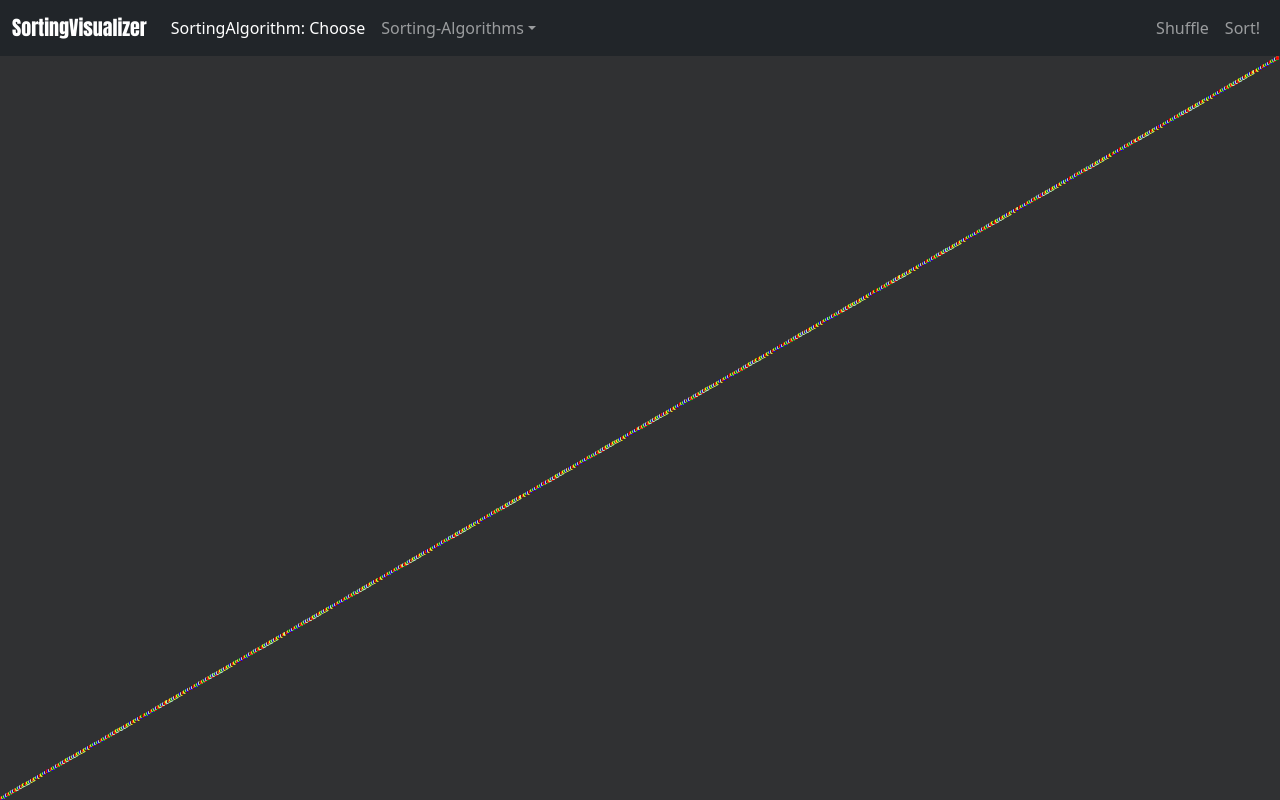
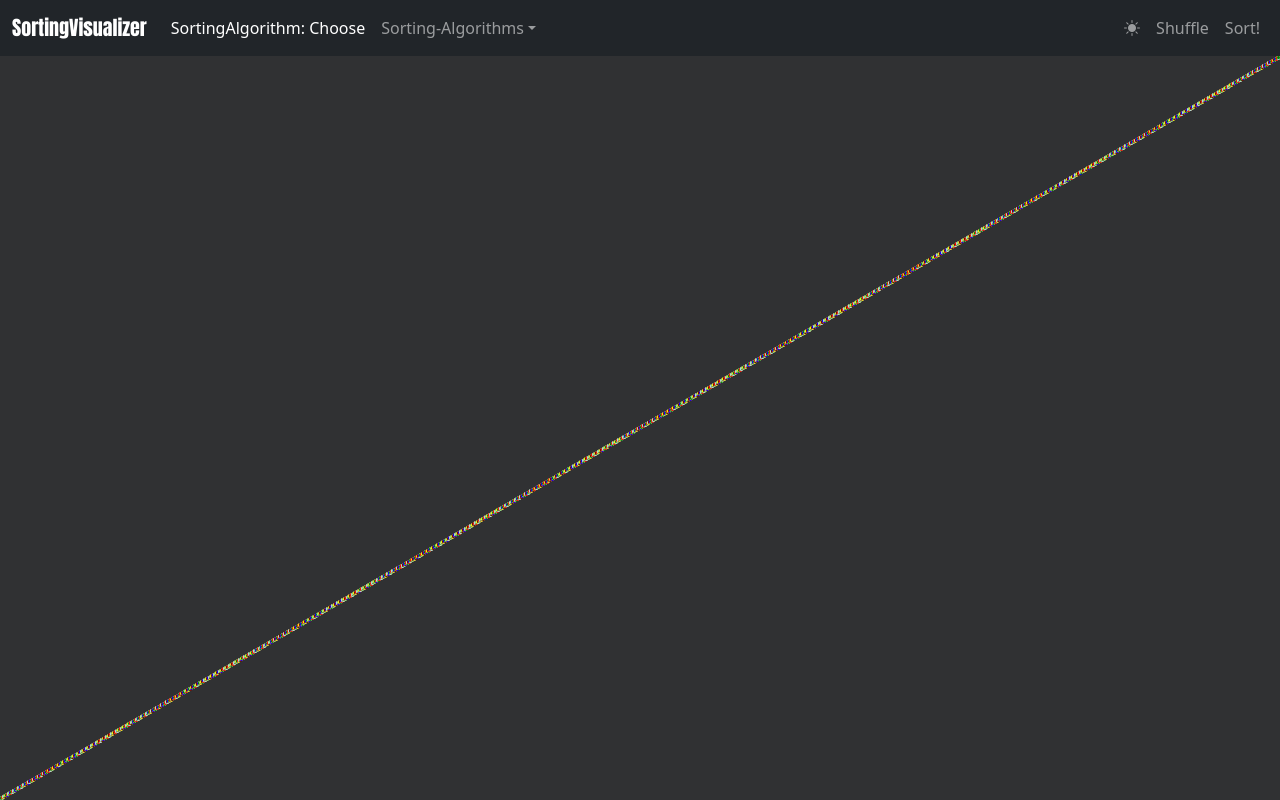
Before and after one commit to Shivam0311Pandey/Sorting-Visualizer, a React (Create React App) app: page / in a window 1280 px wide. Built offline with nearby package versions, Linux system fonts and the light colour scheme; the HTML template or start-up script is replaced by a standard one.

Commit message:
mode and refactor

```diff
--- a/package.json
+++ b/package.json
@@ -7,6 +7,7 @@
     "@testing-library/react": "^12.1.2",
     "@testing-library/user-event": "^13.5.0",
     "bootstrap": "^5.1.3",
+    "bootstrap-icons": "^1.7.2",
     "react": "^17.0.2",
     "react-bootstrap": "^2.1.0",
     "react-dom": "^17.0.2",
--- a/public/index.html
+++ b/public/index.html
@@ -10,6 +10,7 @@
       content="Web site created using create-react-app"
     />
     <link rel="apple-touch-icon" href="%PUBLIC_URL%/logoSV.png" />
+
     <link
       rel="stylesheet"
       href="https://cdn.jsdelivr.net/npm/bootstrap@5.1.3/dist/css/bootstrap.min.css"
--- a/src/App.js
+++ b/src/App.js
@@ -1,16 +1,13 @@
 import 'bootstrap/dist/css/bootstrap.min.css';
 import Navbar from './navbar';
 import SortingVisualizer from './sortingVisualizer';
-import { useState } from 'react';
 
 function App() {
 
-  const[isSorting, setIsSorting] = useState(false);
-
   return (
     <div className="App">
-      < Navbar isSorting ={isSorting}  />
-      < SortingVisualizer isSorting ={isSorting} setIsSorting={setIsSorting} />
+      < Navbar />
+      < SortingVisualizer />
     </div>
   );
 }
--- a/src/algorithms/bubblesort.js
+++ b/src/algorithms/bubblesort.js
@@ -1,8 +1,9 @@
+import swap from "./utility";
+
 const BubbleSort = (array) => {
     let isSorted = false;
 	let i=0;
     console.log(array);
-    let idx=0;
     const node = document.querySelectorAll('.point');
     function bsort(){
         isSorted = true;
@@ -24,9 +25,3 @@
 }
 
 export default BubbleSort;
-
-function swap(i, j, array){
-    const temp = array[i];
-    array[i]=array[j];
-    array[j]=temp;
-}
--- a/src/algorithms/heapsort.js
+++ b/src/algorithms/heapsort.js
@@ -1,19 +1,14 @@
 import swap from "./utility";
 
-const HeapSort = (array) => {
+const HeapSort = (array, size) => {
     const node = document.querySelectorAll('.point');
+    const x = size> 5000? 0: size>2500? 1.25:1.75;
+    let num=0;
     buildMaxHeap(array);
     for(let i=array.length-1; i>0; i--){
         swap(0, i, array);
-        hsort(0, i, array[0], array[i]);
+        nsort(0, i, array[0], array[i]);
         shiftDown(array, 0, i-1);
-    }
-
-    function hsort(firstIdx, secondIdx, arrayFirst, arraySecond){
-        setTimeout(()=>{
-            node[firstIdx].style.bottom = `${arrayFirst}px`;
-            node[secondIdx].style.bottom = `${arraySecond}px`;
-        }, 0);
     }
 
     function buildMaxHeap(array){
@@ -21,6 +16,14 @@
         for(let currentIdx = lastParent; currentIdx>=0; currentIdx--){
             shiftDown(array, currentIdx, array.length-1)
         }
+    }
+
+    function nsort(i, j, arrI, arrJ){
+        setTimeout(()=>{
+            node[i].style.bottom = `${arrI}px`;
+            node[j].style.bottom = `${arrJ}px`;
+        }, x*num);
+        num++;
     }
 
     function shiftDown(array, currentIdx, endIdx){
@@ -36,7 +39,7 @@
             }
             if(array[toSwapIdx]>array[currentIdx]){
                 swap(toSwapIdx, currentIdx, array);
-                hsort(toSwapIdx, currentIdx, array[toSwapIdx], array[currentIdx]);
+                nsort(toSwapIdx, currentIdx, array[toSwapIdx], array[currentIdx]);
                 currentIdx = toSwapIdx;
                 childOneIdx = currentIdx*2+1;
             }
@@ -49,7 +52,3 @@
 }
 
 export default HeapSort;
-
-// function swap(){
-
-// }
--- a/src/algorithms/quicksort.js
+++ b/src/algorithms/quicksort.js
@@ -1,6 +1,10 @@
-const QuickSort = (array) => {
+import swap from "./utility";
+
+const QuickSort = (array, size) => {
 
     const node = document.querySelectorAll('.point');
+    const x = size> 5000? 0: size>2500? 1.25:1.75;
+    let num=0;
     quickSortHelper(array, 0, array.length-1);
 
     function quickSortHelper(array, startIdx, endIdx){
@@ -13,13 +17,13 @@
         while(leftIdx <= rightIdx){
             if(array[leftIdx]>array[pivot] && array[rightIdx]<array[pivot]){
                 swap(leftIdx, rightIdx, array);
-                qsort(leftIdx, rightIdx, array[leftIdx], array[rightIdx]);
+                nsort(leftIdx, rightIdx, array[leftIdx], array[rightIdx]);
             }
             if(array[leftIdx] <= array[pivot]) leftIdx++;
             if(array[rightIdx] >= array[pivot]) rightIdx--;
         }
         swap(pivot, rightIdx, array);
-        qsort(pivot, rightIdx, array[pivot], array[rightIdx]);
+        nsort(pivot, rightIdx, array[pivot], array[rightIdx]);
         const isLeftSmaller = rightIdx-1-startIdx < endIdx-(1+rightIdx);
         if(isLeftSmaller){
             quickSortHelper(array, startIdx, rightIdx-1);
@@ -30,21 +34,14 @@
             quickSortHelper(array, startIdx, rightIdx-1);
         }
     }
-    function qsort(firstIdx, secondIdx, arrayFirst, arraySecond){
+    function nsort(i, j, arrI, arrJ){
         setTimeout(()=>{
-            node[firstIdx].style.bottom = `${arrayFirst}px`;
-            node[secondIdx].style.bottom = `${arraySecond}px`;
-        }, 0);
+            node[i].style.bottom = `${arrI}px`;
+            node[j].style.bottom = `${arrJ}px`;
+        }, x*num);
+        num++;
     }
-
-
     return array;
 }
 
 export default QuickSort;
-
-function swap(i, j, array){
-    const temp = array[i];
-    array[i]=array[j];
-    array[j]=temp;
-}
--- a/src/array.js
+++ b/src/array.js
@@ -5,36 +5,27 @@
 import QuickSort from "./algorithms/quicksort";
 
 
-const useArr = (isSorting, setIsSorting) => {
-    const[size, setSize] = useState(2500);
+const useArr = () => {
     const[arr, setArr] = useState([]);
-    const[incrementX, setIncrementX] =  useState((window.innerWidth-3)/size);
-    const[height, setHeight] = useState(window.innerHeight);
-    const[width, setWidth] = useState(window.innerWidth);
-    //const[navHeight, setNavHeight] = useState(null);
+    const size = window.innerWidth>768? 12500: window.innerWidth>426? 5000:2500;
+    const incrementX =  (window.innerWidth-3)/size;
+    const height = window.innerHeight;
     const [incrementY, setIncrementY] = useState(null);
 
     let shuffledArr = [];
 
     useEffect(() => {
-        console.log(window.innerWidth);
         const nodeHeight= ReactDOM.findDOMNode(document.getElementById('nav-body')).offsetHeight;
         const sortElement = ReactDOM.findDOMNode(document.getElementById('sort'));
         const resetElement = ReactDOM.findDOMNode(document.getElementById('reset'));
-        //setNavHeight(ReactDOM.findDOMNode(document.getElementById('nav-body')).offsetHeight);
         const incY = (height- nodeHeight-3.5)/size;
         setIncrementY((height- nodeHeight-0.1)/size);
-        //setTimeout(()=>{
         createArr(incY);
-        //}, 0);
-
 
         resetElement.onclick = () => {
             if(resetElement.style.cursor === 'pointer'){
                 sortElement.style.cursor = 'default';
-                //console.log()
                 shuffle();
-
             }
 
         };
@@ -51,9 +42,9 @@
                 if(sortalgo === "BubbleSort")
                     shuffledArr = BubbleSort(shuffledArr);
                 else if(sortalgo === "QuickSort")
-                    shuffledArr = QuickSort(shuffledArr);
+                    shuffledArr = QuickSort(shuffledArr, size);
                 else if(sortalgo === "HeapSort")
-                    shuffledArr = HeapSort(shuffledArr);
+                    shuffledArr = HeapSort(shuffledArr, size);
                 setTimeout(() => {
                     sortElement.style.cursor = 'pointer';
                     resetElement.style.cursor = 'pointer';
@@ -63,7 +54,6 @@
     }, []);
 
     const createArr = (incY) =>{
-
         const newArr = [];
         for(let i=0; i<size; i++){
             newArr.push(i*incY);
@@ -73,12 +63,8 @@
     }
 
     const shuffle = () =>{
-
         let idx= shuffledArr.length, temp, index;
-        console.log(idx);
         const node = document.querySelectorAll('.point');
-        console.log(node[idx-1]);
-        console.log(node[0]);
         function req(){
             let i=0;
             while(i<(size/25)){
@@ -103,6 +89,6 @@
 
     }
 
-    return { arr, incrementX, size, width, incrementY };
+    return { arr, incrementX, size, incrementY };
 }
 export default useArr;
--- a/src/index.css
+++ b/src/index.css
@@ -7,7 +7,6 @@
   --Anton: "Anton", sans-serif;
 }
 html, body{
-  background: #303133 !important;
   height: 100%;
   padding: 0;
   margin: 0;
@@ -25,7 +24,7 @@
   position: relative;
   width: 100%;
   bottom: 0;
-  background-color: #303133;
+  /* background-color: #303133; */
   margin: 0;
   padding: 0;
 }
@@ -37,3 +36,7 @@
   width: 3px;
   border-radius: 100%;
 }
+.item:active{
+    background-color: whitesmoke !important;
+    color: black !important;
+}
--- a/src/navbar.js
+++ b/src/navbar.js
@@ -1,36 +1,59 @@
 import * as rb from 'react-bootstrap';
 import { useState, useEffect } from 'react';
+import "bootstrap-icons/font/bootstrap-icons.css";
 
-const Navbar = ({isSorting}) => {
+const Navbar = () => {
 
-  const[sortingAlgo ,setSortingAlgo] = useState('Choose')
+  const[sortingAlgo ,setSortingAlgo] = useState('Choose');
   const algoArr = ['Bubble Sort', 'Heap Sort', 'Insertion Sort', 'Merge Sort', 'Quick Sort', 'Radix Sort', 'Selection Sort'];
-  let cursor;
 
 
-  if(isSorting){
-    cursor = 'default';
-  } else{
-    cursor = 'ponter';
+  if(!localStorage.getItem('userMode')){
+    localStorage.setItem('userMode', "dark");
+  }
+
+  const[mode, setMode] = useState(localStorage.getItem('userMode'));
+
+  useEffect(() => {
+   if(mode === 'light'){
+    document.querySelector('.sorting').style.backgroundColor = 'white';
+    document.body.style = 'background: white;';
+   } else{
+    document.body.style = 'background: #303133;';
+   }
+  }, [])
+
+  const handleClick = () => {
+    if(mode === "dark"){
+      setMode('light');
+      localStorage.setItem('userMode', 'light');
+      document.querySelector('.sorting').style.backgroundColor = 'white';
+      document.body.style.setProperty('background-color', 'white', 'important');
+    } else {
+      setMode("dark");
+      localStorage.setItem('userMode', 'dark');
+      document.querySelector('.sorting').style.backgroundColor = '#303133';
+      document.body.style.setProperty('background-color', '#303133', 'important');
+    }
   }
 
   return (
-    <rb.Navbar id='nav-body' collapseOnSelect expand="lg" bg="dark" variant="dark">
+    <rb.Navbar id='nav-body' collapseOnSelect expand="lg" bg={mode} variant={mode}>
       <rb.Container fluid>
       <rb.Navbar.Brand className='nav-brand' href="#home">SortingVisualizer</rb.Navbar.Brand>
       <rb.Navbar.Toggle aria-controls="responsive-navbar-nav" />
       <rb.Navbar.Collapse id="responsive-navbar-nav">
         <rb.Nav className="me-auto">
-          <rb.Nav.Link style={{cursor: 'default', color: 'rgba(255,255,255,1)'}}>SortingAlgorithm: { sortingAlgo }</rb.Nav.Link>
-          {/* <rb.Nav.Link href="#pricing">Pricing</rb.Nav.Link> */}
+          <rb.Nav.Link style={{cursor: 'default', color: mode ==='dark'? 'rgba(255,255,255,1)':'rgba(0,0,0,1)'}}>SortingAlgorithm: { sortingAlgo }</rb.Nav.Link>
           <rb.NavDropdown title="Sorting-Algorithms" id="collasible-nav-dropdown">
             { algoArr.filter(i => i!==sortingAlgo).map(i => (
-              <rb.NavDropdown.Item id={i} onClick={e => setSortingAlgo(e.target.id)} key={i}>{i}</rb.NavDropdown.Item>
+              <rb.NavDropdown.Item className='item' id={i} onClick={e => setSortingAlgo(e.target.id)} key={i}>{i}</rb.NavDropdown.Item>
             ))}
           </rb.NavDropdown>
         </rb.Nav>
         <rb.Nav>
-          <rb.Nav.Link id='reset' style={{cursor: 'pointer'}}>Shuffle</rb.Nav.Link>
+          <rb.Nav.Link id='mod' onClick={handleClick} > { mode === "dark"? <i className="bi bi-brightness-high-fill"></i> : <i className="bi bi-moon-fill"></i> } </rb.Nav.Link>
+          <rb.Nav.Link id='reset' style={{cursor: 'pointer'}}> Shuffle </rb.Nav.Link>
           <rb.Nav.Link eventKey={2} id='sort' style={{cursor: 'pointer'}} data-sortalgo={sortingAlgo}>
             Sort!
           </rb.Nav.Link>
--- a/src/sortingVisualizer.js
+++ b/src/sortingVisualizer.js
@@ -1,9 +1,7 @@
-import { useEffect } from "react";
 import useArr from "./array";
 
-const SortingVisualizer = ({isSorting, setIsSorting}) => {
-//arr, incrementX,
-    const { arr, incrementX, size, width, incrementY } = useArr(isSorting, setIsSorting);
+const SortingVisualizer = () => {
+    const { arr, incrementX, size, incrementY } = useArr();
 
     const colorArr = ['red', 'blue', 'yellow', 'lightblue', 'green', 'maroon', 'lightgreen'];
 
```
Also changed, not shown: src/algorithms/utility.js (line endings or trailing spaces), 1 other file (tests, documents, lock files or other folders). Lines whose indentation alone changed are shown as unchanged.
